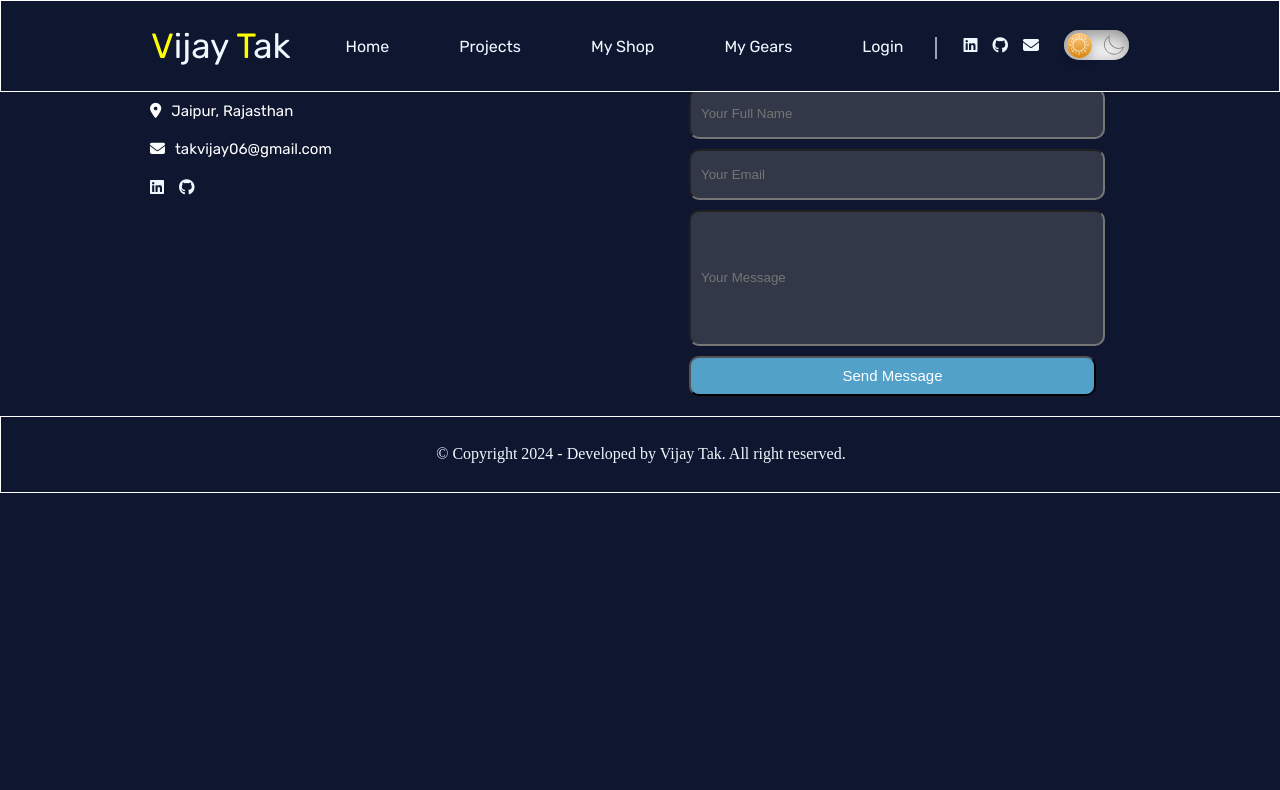
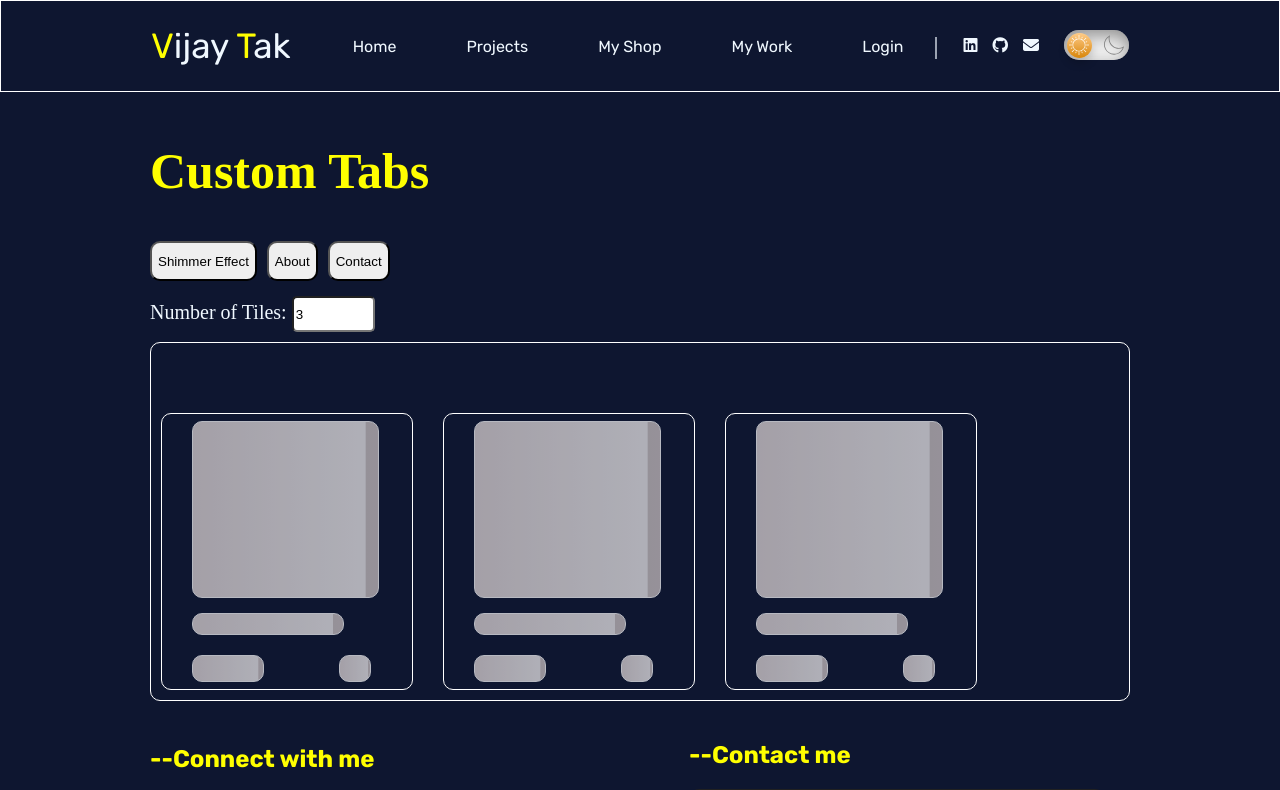
Before and after one commit to Takvijay06/VjPortfolio, a React (Create React App) app: page /mywork in a window 1280 px wide. Shown: the top 790 px of the page. Built offline with nearby package versions, Linux system fonts and the light colour scheme.

Commit message:
Add shimmer effect

```diff
--- a/src/App.css
+++ b/src/App.css
@@ -302,3 +302,97 @@ footer{
 .projects{
     margin-top: 100px;
 }
+
+/* shimmer css */
+
+.grid-container {
+    display: grid;
+    grid-template-columns: repeat(6, 1fr);
+    gap: 10px;
+    border: 1px solid white;
+    border-radius: 10px;
+    padding-top: 60px;
+  }
+
+.shimmer-card{
+    width: 250px;
+    height: 275px;
+    border: 1px solid white;
+    border-radius: 10px;
+    margin: 10px;
+    .image-box{
+        width: 185px;
+        height: 175px;
+        border: 1px solid white;
+        border-radius: 10px;
+        margin-left: 30px;
+        margin-bottom: 15px;
+    }
+    .title{
+        width: 150px;
+        height: 20px;
+        border: 1px solid white;
+        border-radius: 10px;
+        margin-left: 30px;
+        margin-bottom: 20px;
+    }
+    .tag{
+        width: 70px;
+        height: 25px;
+        border: 1px solid white;
+        border-radius: 10px;
+        margin-left: 30px;
+        margin-right: 75px;
+    }
+    .add-button{
+        width: 30px;
+        height: 25px;
+        border: 1px solid white;
+        border-radius: 10px;
+    }
+}
+.skeleton{
+    opacity: 0.7;
+    background: linear-gradient(
+        to right,
+        #cfc5c5 0%,
+        #e3d9d9 50%,
+        #f4f1f1 100%
+      );
+      background-size: 200% 100%;
+    animation: skeleton-loading 1.5s linear infinite alternate;
+}
+
+@keyframes skeleton-loading {
+    0% {
+        background-position: -200% 0;
+      }
+      100% {
+        background-position: 200% 0;
+      }
+}
+
+/* Tabs css */
+.tab{
+    button{
+        height: 40px;
+        border-radius: 10px;
+        margin-right: 10px;
+    }
+    margin: 15px;
+    margin-left: 0px;
+}
+
+.user-input{
+    color: aliceblue;
+    margin: 10px;
+    margin-left: 0px;
+    label{
+        font-size: 20px;
+    }
+    input {
+        width: 75px;
+        height: 30px;
+        border-radius: 5px;
+    }
+}
--- a/src/App.tsx
+++ b/src/App.tsx
@@ -2,6 +2,7 @@ import { Route, Routes, } from "react-router-dom";
 import "./App.css";
 import Home from "./pages/home";
 import Courses from "./pages/projects";
+import MyWork from "./pages/myWork";
 import AppWrapper from "./pages/appWrapper";
 
 
@@ -11,6 +12,7 @@ const App = () => {
       <Routes>
         <Route path="/" element={<Home />} />
         <Route path="/projects" element={<Courses />} />
+        <Route path="/mywork" element={<MyWork />} />
       </Routes>
     </AppWrapper>
   );
--- a/src/components/navbar.tsx
+++ b/src/components/navbar.tsx
@@ -16,7 +16,7 @@ const Navbar = () => {
           <li><Link to="/" className="nav-item">Home</Link></li>
             <li><Link to="/projects" className="nav-item">Projects</Link></li>
             <li>My Shop</li>
-            <li>My Gears</li>
+            <li><Link to="/mywork" className="nav-item">My Work</Link></li>
             <li>Login</li>
           </ul>
           <div className="media-links flex">
--- /dev/null
+++ b/src/components/shimmer.tsx
@@ -0,0 +1,18 @@
+import React from "react";
+
+const Shimmer = () => {
+  return (
+    <div className="flex shimmer-card">
+      <div>
+        <div className="image-box skeleton"></div>
+        <div className="title skeleton"></div>
+        <div className="flex">
+          <div className="tag skeleton"></div>
+          <div className="add-button skeleton"></div>
+        </div>
+      </div>
+    </div>
+  );
+};
+
+export default Shimmer;
--- /dev/null
+++ b/src/components/tabs.tsx
@@ -0,0 +1,12 @@
+import React from 'react'
+
+const Tabs = (props:any) => {
+  return (
+    <div>
+        <h1>Custom Tabs</h1>
+        {props.children}
+    </div>
+  )
+}
+
+export default Tabs;
--- /dev/null
+++ b/src/pages/myWork.tsx
@@ -0,0 +1,45 @@
+import React, { useState } from "react";
+import Tabs from "../components/tabs";
+import Shimmer from "../components/shimmer";
+
+const MyWork = () => {
+  const [tabId, setTabId] = useState(1);
+  const [row, setRow] = useState(1);
+  const [tile, setTile] = useState(3);
+
+  const onTileChange = (e: any) => {
+    console.log("e", e.target.value);
+    setTile(e.target.value);
+  };
+
+  return (
+    <section className="flex container">
+      <div className="projects">
+        <Tabs>
+          <div className="tab">
+            <button id="1">Shimmer Effect</button>
+            <button id="2">About</button>
+            <button id="3">Contact</button>
+          </div>
+          <div className="user-input">
+            <label>Number of Tiles: </label>
+            <input
+              type="number"
+              id="quantity"
+              value={tile}
+              min="1"
+              onChange={onTileChange}
+            ></input>
+          </div>
+          <div className="flex grid-container">
+            {Array.from({ length: tile }, (_, index) => (
+              <Shimmer key={index} />
+            ))}
+          </div>
+        </Tabs>
+      </div>
+    </section>
+  );
+};
+
+export default MyWork;
```
Also changed, not shown: src/pages/myGears.tsx (deleted, +0 -9 lines).
